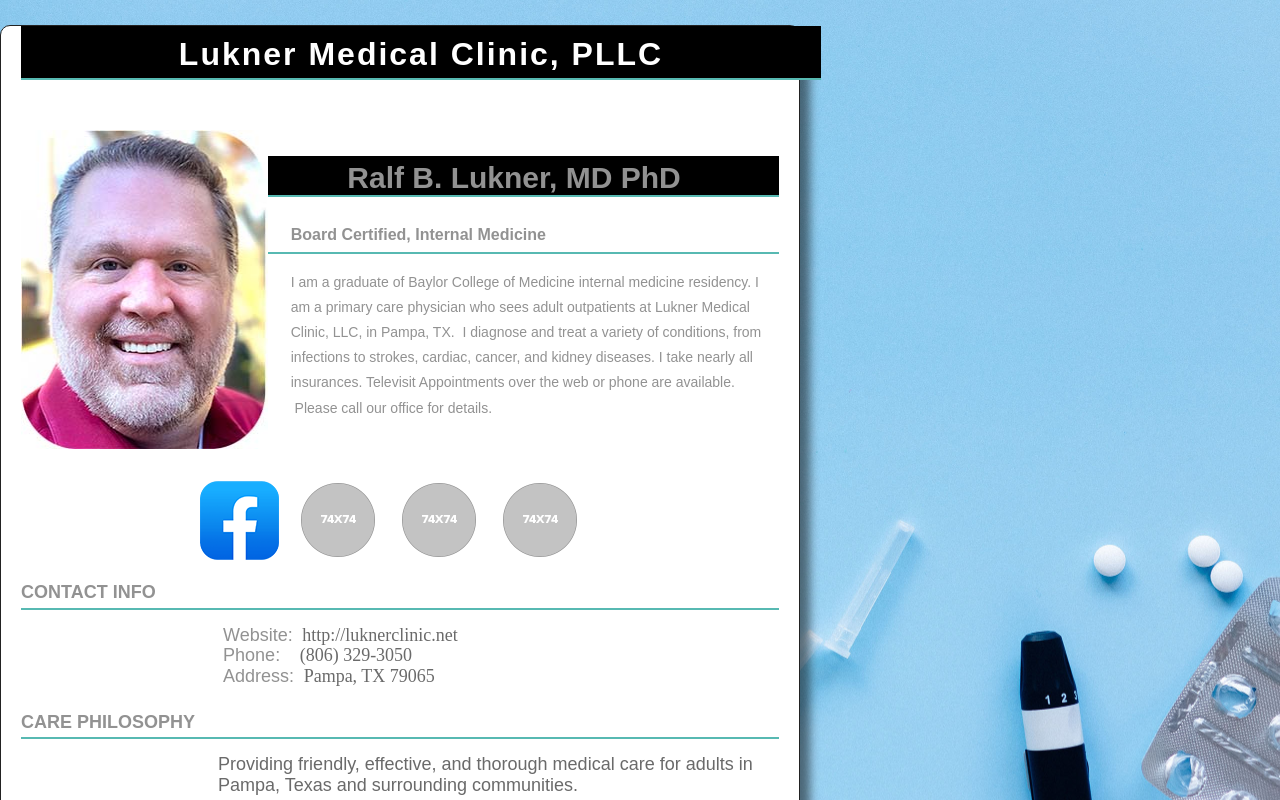
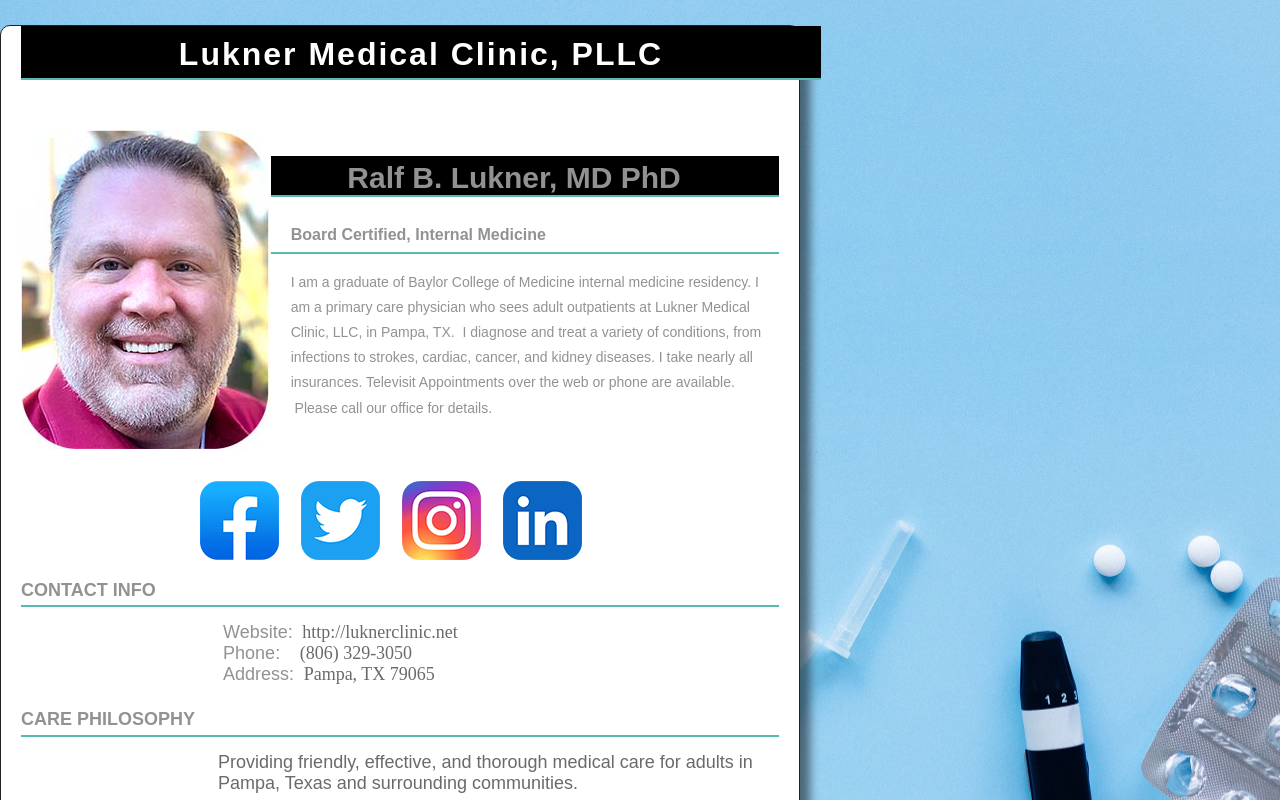
Before and after one commit to ralflukner/scrimba-front-end, a website built with Parcel: page lmc-about.html in a window 1280 px wide. Shown: the top 800 px of the page. Built offline with nearby package versions, Linux system fonts and the light colour scheme; a web font is replaced by a local one.

Commit message:
Added instagram, linkedin, twitter links with icons to lmc-about.html

```diff
--- a/css/aboutPageStyle.css
+++ b/css/aboutPageStyle.css
@@ -34,6 +34,9 @@ header .profilePhoto {/*
 	width: 259px;
 	border-radius: 50%;
 	height: 259px;*/
+  margin-top: 50px;
+  width: 247px;
+  height: 319px;
 	clear: both;
 }
 header .profileHeader h1 {
--- a/lmc-about.html
+++ b/lmc-about.html
@@ -18,15 +18,31 @@
   <!-- End Google Tag Manager -->
   <meta charset="UTF-8">
   <title>About Dr. Lukner</title>
+  <meta name="description"
+        content="Dr. Lukner has the training and experience to solve your medical problems, from a simple checkup to figuring out a complicated medical condition.">
+  <meta name="viewport" content="width=device-width, initial-scale=1">
+  <meta property="og:title" content="Lukner Medical Clinic, PLLC - Dr. Lukner">
+  <meta property="og:type" content="company website">
+  <meta property="og:url" content="https://luknerclinic.net">
+  <meta property="og:image" content="doctor-male.png">
+  <meta name="Author" content="Ralf B. Lukner MD PhD">
+  <link href="https://fonts.googleapis.com/css?family=Varela+Round" rel="stylesheet">
+  <link href="https://fonts.googleapis.com/css?family='Noto Sans JP'" rel="stylesheet">
+  <link rel="manifest" href="site.webmanifest">
+  <link rel="apple-touch-icon" href="doctor-male.png">
+
+  <!-- Stylesheets from site template (WebStorm) -->
   <link href="css/normalize.css" rel="stylesheet" type="text/css">
   <link href="css/main.css" rel="stylesheet" type="text/css">
+
+  <!-- Stylesheet from Adobe Creative Cloud About template -->
   <link href="css/aboutPageStyle.css" rel="stylesheet" type="text/css">
-<meta name="description" content="Dr. Lukner has the training and experience to solve your medical problems, from a simple checkup to figuring out a complicated medical condition.">
-<meta name="viewport" content="width=device-width, initial-scale=1">
-<meta property="og:title" content="Lukner Medical Clinic, PLLC - Dr. Lukner">
+
 
   <!--The following script tag downloads a font from the Adobe Edge Web Fonts server for use within the web page. We recommend that you do not modify it.-->
-<script>const __adobewebfontsappname__="dreamweaver"</script><script src="http://use.edgefonts.net/montserrat:n4:default;source-sans-pro:n2:default.js" type="text/javascript"></script>
+  <script>const __adobewebfontsappname__ = "dreamweaver"</script>
+  <script src="http://use.edgefonts.net/montserrat:n4:default;source-sans-pro:n2:default.js"
+          type="text/javascript"></script>
 </head>
 
 <body>
@@ -42,8 +58,8 @@
   </div>
   <div class="profilePhoto">
     <!-- Profile photo -->
-    <img src="img/dr-lukner-sm.jpg" alt="Dr. Lukner"
-         style="margin-top: 50px; width: 247px; height: 319px"> </div>
+    <img src="img/dr-lukner-sm.jpg" alt="Dr. Lukner">
+  </div>
   <!-- Identity details -->
   <section class="profileHeader">
     <h1>Ralf B. Lukner, MD PhD&nbsp;&nbsp;</h1>
@@ -60,16 +76,16 @@
   <aside class="socialNetworkNavBar">
     <div class="socialNetworkNav">
       <!-- Add an Anchor tag with nested img tag here -->
-      <a href="https://facebook.com/luknermedical"><img src="img/facebook-app-sm-79x79px.png" alt="sample"></a></div>
+      <a href="https://facebook.com/luknermedical"><img src="img/facebook-app-sm-79x79px.png" alt="Facebook link"></a></div>
     <div class="socialNetworkNav">
       <!-- Add an Anchor tag with nested img tag here -->
-      <img src="AboutPageAssets/images/social.png"  alt="sample"> </div>
+      <a href="https://twitter.com/lukner"><img src="img/twitter-app-sm-79x79px.png" alt="Twitter link"></a></div>
     <div class="socialNetworkNav">
       <!-- Add an Anchor tag with nested img tag here -->
-      <img src="AboutPageAssets/images/social.png"  alt="sample"> </div>
+      <a href="https://instagram.com/rlukner"><img src="img/instagram-logo-sm-79x79px.png" alt="Instagram Link"></a></div>
     <div class="socialNetworkNav">
       <!-- Add an Anchor tag with nested img tag here -->
-      <img src="AboutPageAssets/images/social.png"  alt="sample"> </div>
+      <a href="https://www.linkedin.com/in/ralf-lukner-05231999"><img src="img/linkedin-app-sm-79x79px.png" alt="LinkedIn Link"></a></div>
   </aside>
 </header>
 <!-- content -->
@@ -93,7 +109,13 @@
     <article class="section2Content">
       <h2 class="sectionContentTitle">Title & Company</h2>
       <h3 class="sectionContentSubTitle">Position / Date - Year</h3>
-      <p class="sectionContent"> Lorem ipsum dolor sit amet, consectetuer adipiscing elit, sed diam nonummy nibh euismod tincidunt ut laoreet dolore magna aliquam erat volutpat. Ut wisi enim ad minim veniam, quis nostrud exerci tation ullamcorper suscipit lobortis nisl ut aliquip ex ea commodo consequat. Duis autem vel eum iriure dolor in hendrerit in vulputate velit esse molestie consequat, vel illum dolore eu feugiat nulla facilisis at vero eros et accumsan et iusto odio dignissim qui blandit praesent luptatum zzril delenit augue duis dolore te feugait nulla facilisi. Nam liber tempor cum soluta nobis eleifend option congue nihil imperdiet doming id quod mazim placerat facer possim assum. </p>
+      <p class="sectionContent"> Lorem ipsum dolor sit amet, consectetuer adipiscing elit, sed diam nonummy nibh euismod
+        tincidunt ut laoreet dolore magna aliquam erat volutpat. Ut wisi enim ad minim veniam, quis nostrud exerci
+        tation ullamcorper suscipit lobortis nisl ut aliquip ex ea commodo consequat. Duis autem vel eum iriure dolor in
+        hendrerit in vulputate velit esse molestie consequat, vel illum dolore eu feugiat nulla facilisis at vero eros
+        et accumsan et iusto odio dignissim qui blandit praesent luptatum zzril delenit augue duis dolore te feugait
+        nulla facilisi. Nam liber tempor cum soluta nobis eleifend option congue nihil imperdiet doming id quod mazim
+        placerat facer possim assum. </p>
     </article>
     <!-- Second Title & company details  -->
     <!--
@@ -118,7 +140,8 @@
 </section>
 <footer>
   <hr>
-  <p class="footerDisclaimer">Copyright &copy; 2022 by Lukner Medical Clinic, PLLC - <span>All Rights Reserved</span></p>
+  <p class="footerDisclaimer">Copyright &copy; 2022 by Lukner Medical Clinic, PLLC - <span>All Rights Reserved</span>
+  </p>
 </footer>
 </body>
 </html>
```
Also changed, not shown: img/instagram-logo-sm-79x79px.png (added), img/linkedin-app-sm-79x79px.png (added), img/twitter-app-sm-79x79px.png (added). Lines whose indentation alone changed are shown as unchanged.
